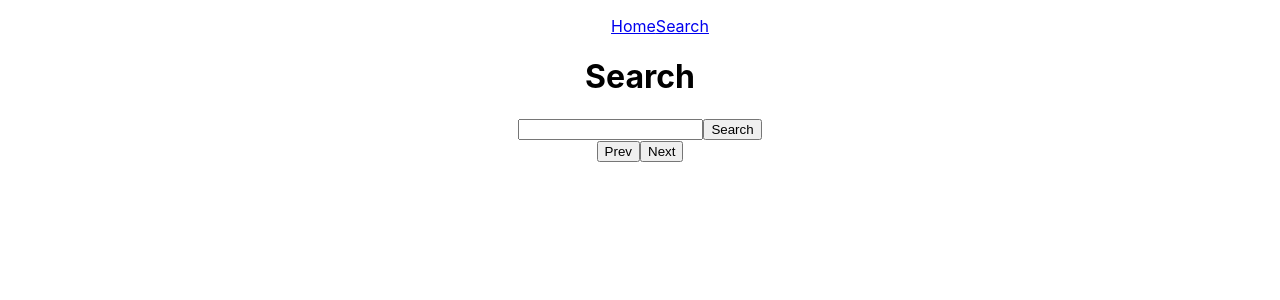
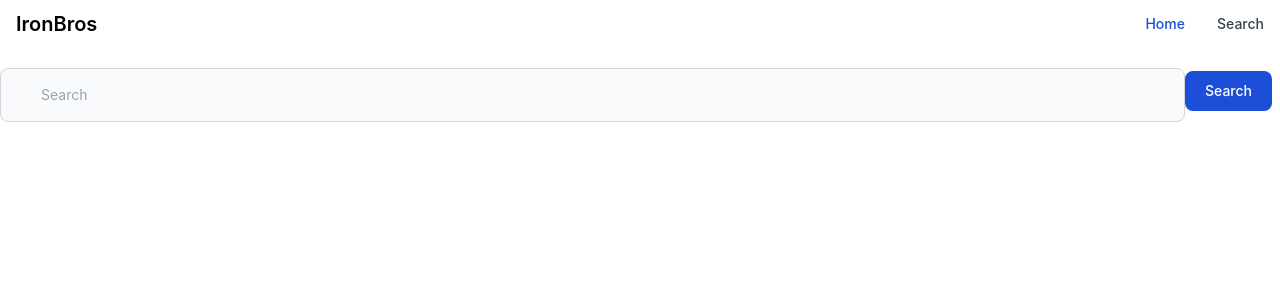
Before and after one commit to Csriso/metmuseum-explorer, a React (Create React App) app: page /search in a window 1280 px wide. Shown: the top 300 px of the page. Built offline with nearby package versions, Linux system fonts and the light colour scheme.

Commit message:
some styles

```diff
--- a/public/index.html
+++ b/public/index.html
@@ -15,6 +15,12 @@
       user's mobile device or desktop. See https://developers.google.com/web/fundamentals/web-app-manifest/
     -->
     <link rel="manifest" href="%PUBLIC_URL%/manifest.json" />
+    <script src="https://cdn.tailwindcss.com"></script>
+    <link
+      rel="stylesheet"
+      href="https://unpkg.com/flowbite@1.4.7/dist/flowbite.min.css"
+    />
+
     <!--
       Notice the use of %PUBLIC_URL% in the tags above.
       It will be replaced with the URL of the `public` folder during the build.
@@ -39,5 +45,6 @@
       To begin the development, run `npm start` or `yarn start`.
       To create a production bundle, use `npm run build` or `yarn build`.
     -->
+    <script src="https://unpkg.com/flowbite@1.4.7/dist/flowbite.js"></script>
   </body>
 </html>
--- a/src/components/Navbar.jsx
+++ b/src/components/Navbar.jsx
@@ -3,11 +3,29 @@
 
 export default function Navbar() {
     return (
-        <div>
-            <ul>
-                <Link to="/">Home</Link>
-                <Link to="/search">Search</Link>
-            </ul>
-        </div>
+        <>
+            <nav class="bg-white border-gray-200 px-2 sm:px-4 py-2.5 dark:bg-gray-800">
+                <div class="container flex flex-wrap justify-between items-center mx-auto">
+                    <a href="https://flowbite.com/" class="flex items-center">
+                        <span class="self-center text-xl font-semibold whitespace-nowrap dark:text-white">IronBros</span>
+                    </a>
+                    <button data-collapse-toggle="mobile-menu" type="button" class="inline-flex items-center p-2 ml-3 text-sm text-gray-500 rounded-lg md:hidden hover:bg-gray-100 focus:outline-none focus:ring-2 focus:ring-gray-200 dark:text-gray-400 dark:hover:bg-gray-700 dark:focus:ring-gray-600" aria-controls="mobile-menu" aria-expanded="false">
+                        <span class="sr-only">Open main menu</span>
+                        <svg class="w-6 h-6" fill="currentColor" viewBox="0 0 20 20" xmlns="http://www.w3.org/2000/svg"><path fill-rule="evenodd" d="M3 5a1 1 0 011-1h12a1 1 0 110 2H4a1 1 0 01-1-1zM3 10a1 1 0 011-1h12a1 1 0 110 2H4a1 1 0 01-1-1zM3 15a1 1 0 011-1h12a1 1 0 110 2H4a1 1 0 01-1-1z" clip-rule="evenodd"></path></svg>
+                        <svg class="hidden w-6 h-6" fill="currentColor" viewBox="0 0 20 20" xmlns="http://www.w3.org/2000/svg"><path fill-rule="evenodd" d="M4.293 4.293a1 1 0 011.414 0L10 8.586l4.293-4.293a1 1 0 111.414 1.414L11.414 10l4.293 4.293a1 1 0 01-1.414 1.414L10 11.414l-4.293 4.293a1 1 0 01-1.414-1.414L8.586 10 4.293 5.707a1 1 0 010-1.414z" clip-rule="evenodd"></path></svg>
+                    </button>
+                    <div class="hidden w-full md:block md:w-auto" id="mobile-menu">
+                        <ul class="flex flex-col mt-4 md:flex-row md:space-x-8 md:mt-0 md:text-sm md:font-medium">
+                            <li>
+                                <Link to="/" class="block py-2 pr-4 pl-3 text-white bg-blue-700 rounded md:bg-transparent md:text-blue-700 md:p-0 dark:text-white" aria-current="page">Home</Link>
+                            </li>
+                            <li>
+                                <Link to="/search" class="block py-2 pr-4 pl-3 text-gray-700 border-b border-gray-100 hover:bg-gray-50 md:hover:bg-transparent md:border-0 md:hover:text-blue-700 md:p-0 dark:text-gray-400 md:dark:hover:text-white dark:hover:bg-gray-700 dark:hover:text-white md:dark:hover:bg-transparent dark:border-gray-700">Search</Link>
+                            </li>
+                        </ul>
+                    </div>
+                </div>
+            </nav>
+        </>
     )
 }
--- a/src/pages/Search.jsx
+++ b/src/pages/Search.jsx
@@ -50,15 +50,14 @@
     // }
     return (
         <div>
-            <div className="searchForm">
-                <h1>Search</h1>
-                <input type="text" name="search" id="search" ref={inputRef} />
-                <button onClick={search}>Search</button>
+            <div className="searchForm flex flex-row justify-center items-center mt-5">
+                <input type="text" name="search" id="search" className="w-3/12 block p-4 pl-10 w-full text-sm text-gray-900 bg-gray-50 rounded-lg border border-gray-300 focus:ring-blue-500 focus:border-blue-500 dark:bg-gray-700 dark:border-gray-600 dark:placeholder-gray-400 dark:text-white dark:focus:ring-blue-500 dark:focus:border-blue-500" placeholder="Search" ref={inputRef} />
+                <button onClick={search} className="text-white bg-blue-700 hover:bg-blue-800 focus:ring-4 focus:ring-blue-300 font-medium rounded-lg text-sm px-5 py-2.5 mr-2 mb-2 dark:bg-blue-600 dark:hover:bg-blue-700 focus:outline-none dark:focus:ring-blue-800">Search</button>
             </div>
-            <div className="pagination">
+            {/* <div className="pagination">
                 <button onClick={handlePrevPage}>Prev</button>
                 <button onClick={handleNextPage}>Next</button>
-            </div>
+            </div> */}
             <div className="results">
                 {
                     !loading && searchIds !== null && searchIds.map((elem, index) => {
```
